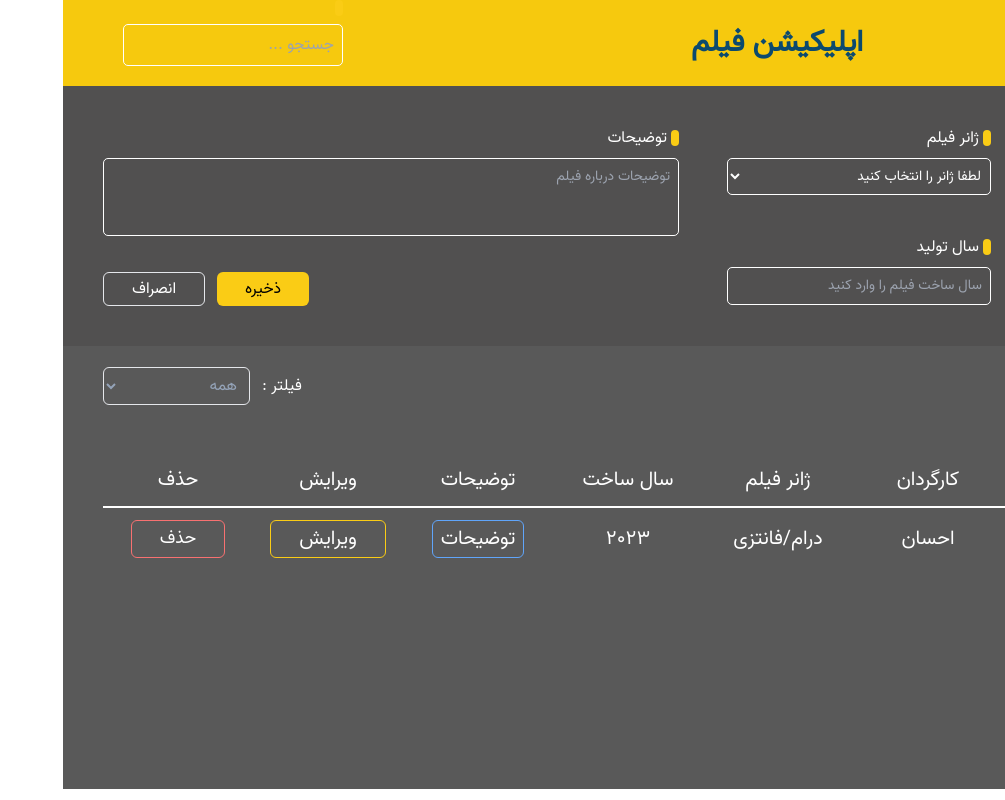
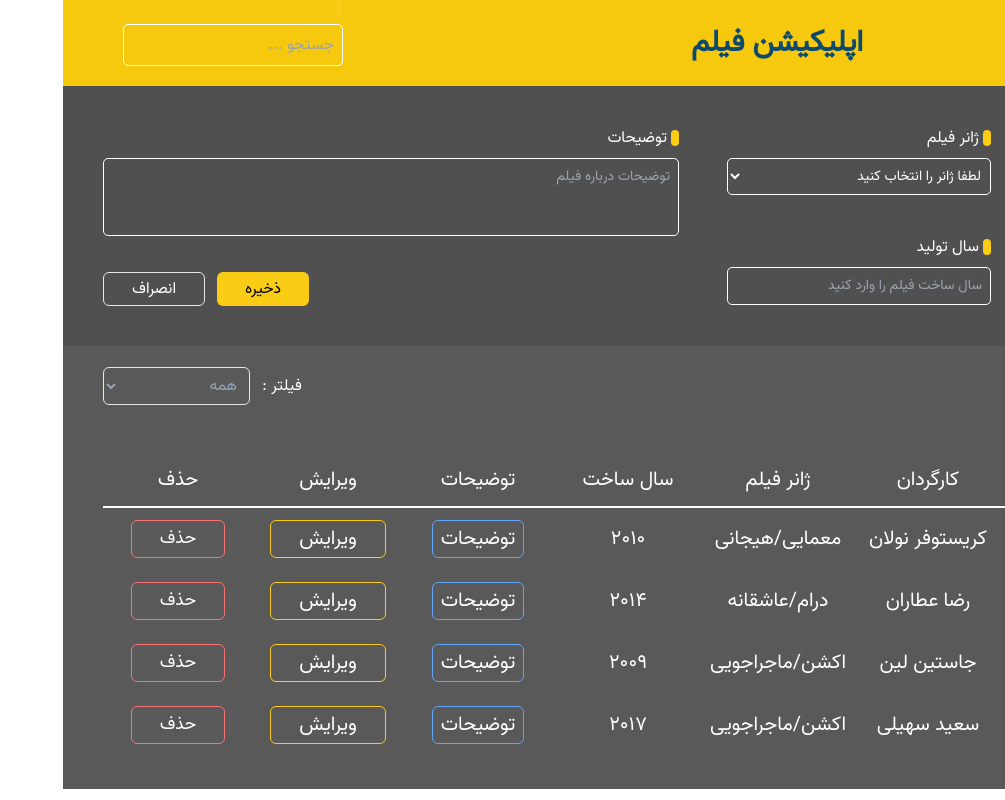
Before and after one commit to ehsanm-77/Film-List, a React (Vite) app: page / in a window 1280 px wide. Shown: the whole page, without its empty margins (275-1280 px from the left). Built offline with nearby package versions, Linux system fonts and the light colour scheme; data requests are answered from the project's data file.

Commit message:
complete project

```diff
--- a/db.json
+++ b/db.json
@@ -1,12 +1,52 @@
 {
   "films": [
     {
-      "name": "مانی هیست",
+      "name": "تلقین",
+      "director": "کریستوفر نولان",
+      "genre": "معمایی/هیجانی",
+      "productionDate": "2010",
+      "description": "دزدی که اسرار شرکت را با استفاده از فناوری به اشتراک گذاری رویا می دزدد، وظیفه معکوس ایجاد یک ایده در ذهن یک C.E.O داده می شود.",
+      "id": 6
+    },
+    {
+      "name": "نهنگ عنبر",
+      "director": "رضا عطاران",
+      "genre": "درام/عاشقانه",
+      "productionDate": "2014",
+      "description": "مردی ۵۰ ساله، در زندگی خود دچار تجربه‌های متفاوت و سخت عاشقانه‌ای می‌شود و فیلم بازگوکننده آن ماجراهاست.",
+      "id": 7
+    },
+    {
+      "name": "سریع و خشن 4",
+      "director": "جاستین لین",
+      "genre": "اکشن/ماجراجویی",
+      "productionDate": "2009",
+      "description": "«برایان او کانر» اکنون برای FBI در لس آنجلس کار میکند. او باید بهمراه «دامنیک تورتو» (وین دیزل) یک دلال مواد مخدر را سرنگون ..",
+      "id": 8
+    },
+    {
+      "name": "گشت ارشاد 1",
+      "director": "سعید سهیلی",
+      "genre": "اکشن/ماجراجویی",
+      "productionDate": "2017",
+      "description": "فیلم گشت ارشاد ماجرای سه جوان جنوب شهری با نام های عطا و حسن و عباس است که برای بدست آوردن پول و گذراندن زندگی دست به کارهای خلاف می‌زنند.",
+      "id": 9
+    },
+    {
+      "name": "ارباب حلقه ها",
+      "director": "پیتر جکسون",
+      "genre": "معمایی/هیجانی",
+      "productionDate": "2002",
+      "description": "پیتر جکسون با ساخت سه گانه ی ارباب حلقه ها بر اساس مجموعه کتاب های تالکین، اسطوره خلق دنیا های فانتزی و خیالی، هر سه فیلم را در میان به یادماندنی ترین آثار ...",
+      "id": 10
+    },
+    {
+      "name": "احسان محمدی امامی",
       "director": "احسان",
-      "genre": "درام/فانتزی",
-      "productionDate": "2023",
-      "description": "خوب",
-      "id": 5
+      "genre": "درام/عاشقانه",
+      "productionDate": "1377",
+      "description": "ششششششششششش",
+      "id": 11
     }
   ]
 }
--- a/src/hooks/FilmProvider/FilmProvider.tsx
+++ /dev/null
@@ -1,61 +0,0 @@
-import React, { createContext, useReducer } from 'react';
-
-// Define initial state
-const initialState = {
-  isSubmited: false,
-  name: '',
-  director: '',
-  genre: '',
-  productionDate: '',
-  description: '',
-  filmList: [],
-  isEditing: false,
-  findId: null,
-};
-
-// Create reducer function
-const filmReducer = ({ state, action }: any) => {
-  switch (action.type) {
-    case 'SET_IS_SUBMITED':
-      return {
-        ...state,
-        isSubmited: action.payload,
-      };
-    case 'SET_FORM_DATA':
-      return {
-        ...state,
-        [action.payload.name]: action.payload.value,
-      };
-    case 'SET_FILM_LIST':
-      return {
-        ...state,
-        filmList: action.payload,
-      };
-    case 'SET_IS_EDITING':
-      return {
-        ...state,
-        isEditing: action.payload,
-      };
-    case 'SET_FIND_ID':
-      return {
-        ...state,
-        findId: action.payload,
-      };
-    default:
-      return state;
-  }
-};
-
-// Create context
-export const FilmContext = createContext();
-
-// Create context provider component
-export const FilmProvider = ({ children }: any) => {
-  const [state, dispatch] = useReducer(filmReducer, initialState);
-
-  return (
-    <FilmContext.Provider value={{ state, dispatch }}>
-      {children}
-    </FilmContext.Provider>
-  );
-};
--- a/src/layout/FilmForm/FilmForm.tsx
+++ b/src/layout/FilmForm/FilmForm.tsx
@@ -1,6 +1,5 @@
 import { useState } from 'react';
 import { SelectOption, TextField } from '../../components';
-import { FilmInfo } from '../../types/types';
 
 export const FilmForm = ({
   name,
@@ -55,9 +54,9 @@ export const FilmForm = ({
               <SelectOption
                 options={[
                   'لطفا ژانر را انتخاب کنید',
-                  'وحشت/هیجانی',
+                  'معمایی/هیجانی',
                   'اکشن/ماجراجویی',
-                  'درام/فانتزی',
+                  'درام/عاشقانه',
                 ]}
                 value={genre}
                 onChange={setGenre}
@@ -79,7 +78,7 @@ export const FilmForm = ({
                 placeholder={'توضیحات درباره فیلم'}
                 className={'!pb-12 text-sm form-input'}
               />
-              <div className="flex gap-3 w-full justify-end">
+              <div className="flex gap-3 w-full justify-center md:justify-end mt-4 md:mt-0">
                 <button
                   onClick={handleSubmit}
                   type="submit"
```
